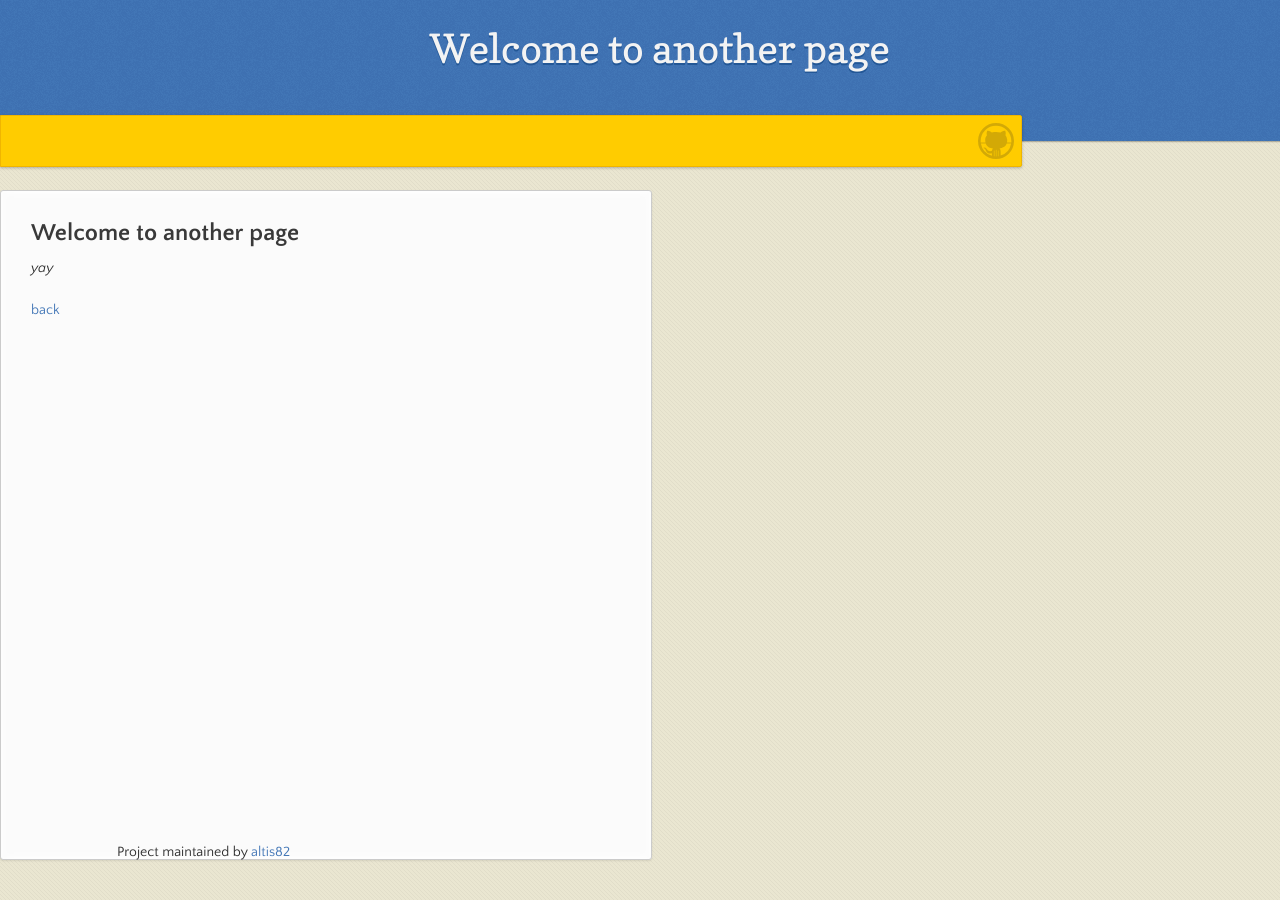
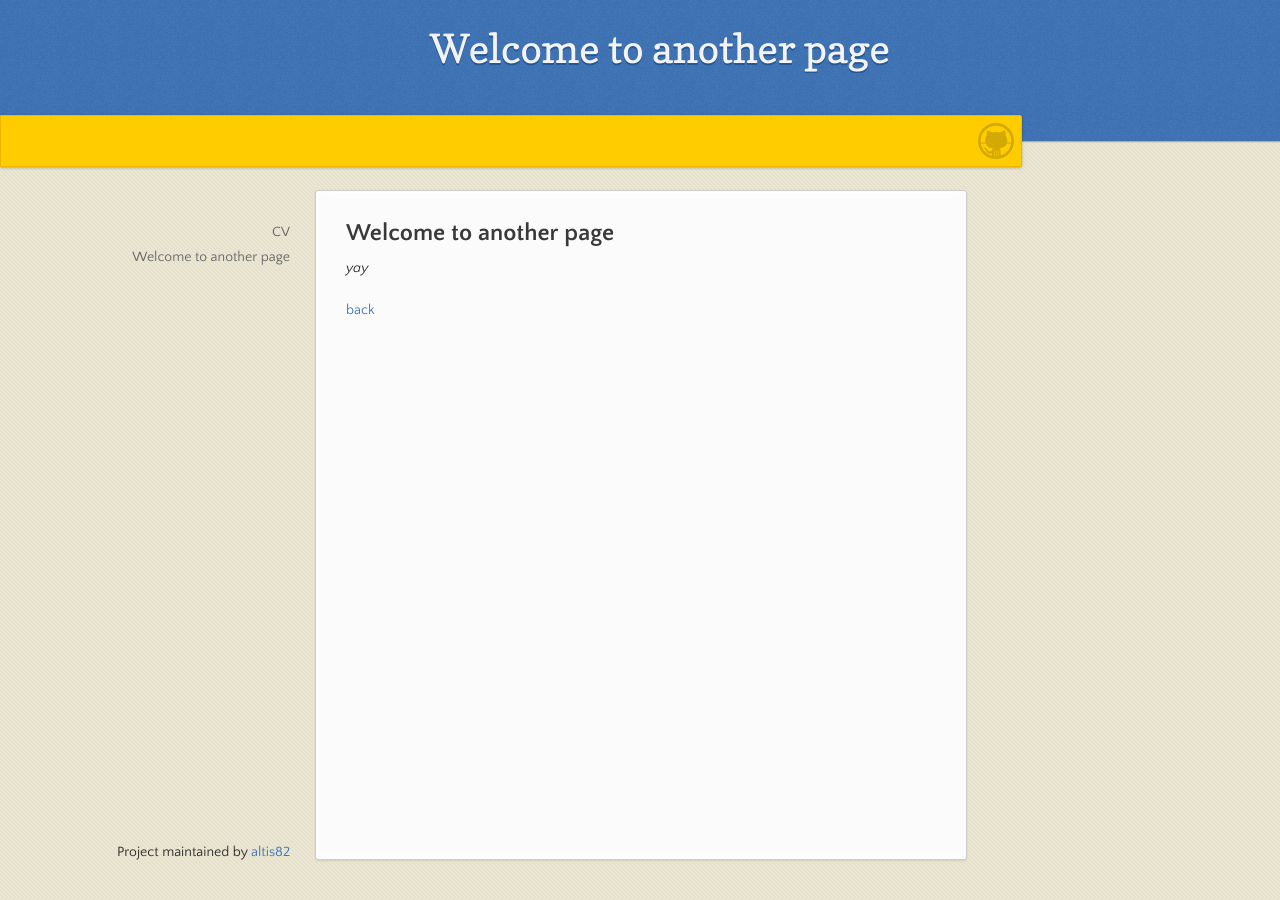
Before and after one commit to altis82/pchuanvn.github.io, a Jekyll site: the page built from another-page.md, in a window 1280 px wide. Built offline with Jekyll 4.4.1, drawn with Linux system fonts in a browser that asks for light colours; our own code applies the rules of GitHub Pages for plain Markdown files.

Commit message:
Update default.html

```diff
--- a/_layouts/default.html
+++ b/_layouts/default.html
@@ -28,9 +28,8 @@
 
       </div><!-- end banner -->
 
-    <div>
+    <div class="wrapper">
       <nav>
-        <ul><a href="{{ site.github.owner_url }}">About me</a></ul>
         <ul><a href="{{ '/files/CV.docx' }}">CV</a></ul>
       </nav>
 
```
